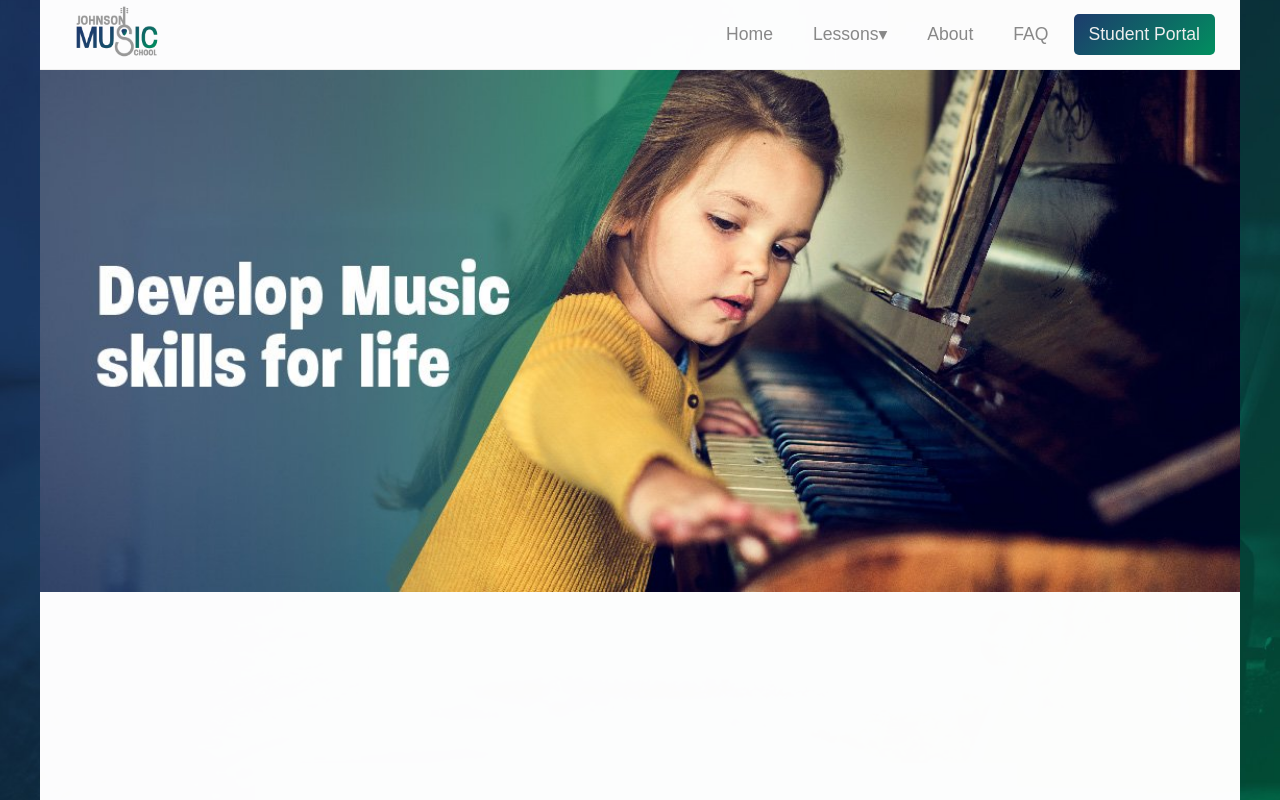
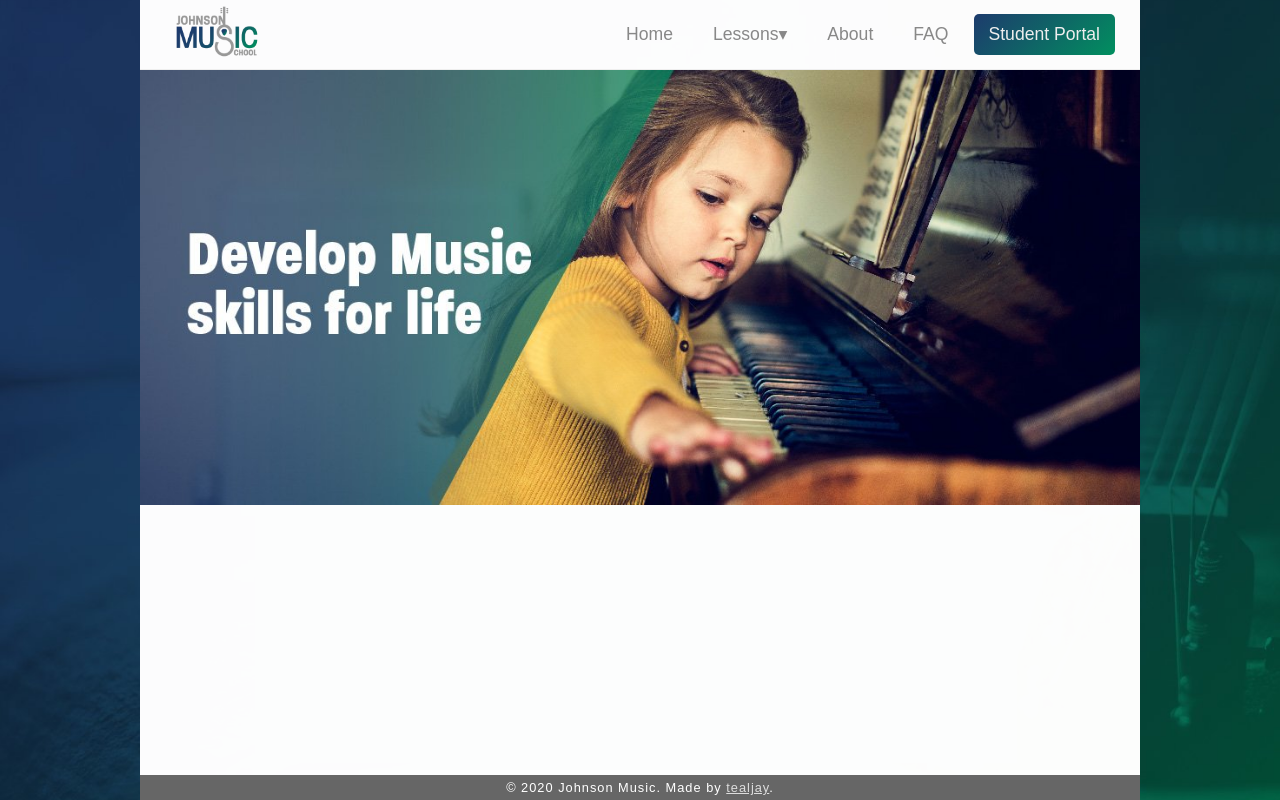
Before and after one commit to rachelktyjohnson/johnsonmusicschool, a PHP site: page / in a window 1280 px wide. Run offline with PHP 8.4, Linux system fonts and the light colour scheme; some web fonts are replaced.

Commit message:
:hammer: footer

```diff
--- a/css/styles.css
+++ b/css/styles.css
@@ -13,8 +13,9 @@ body {
 }
 
 .main-container {
-  with: 80%;
-  max-width: 1200px;
+  display: flex;
+  flex-direction: column;
+  max-width: 1000px;
   background: rgba(255, 255, 255, 0.99);
   margin: 0 auto;
   height: 100vh;
@@ -120,4 +121,18 @@ body {
   width: 100%;
 }
 
+footer {
+  background: #666;
+  color: white;
+  font-weight: 200;
+  font-size: 0.8rem;
+  text-align: center;
+  padding: 5px;
+  margin-top: auto;
+  letter-spacing: 1px;
+}
+footer a {
+  color: #ddd;
+}
+
 /*# sourceMappingURL=styles.css.map */
--- a/index.php
+++ b/index.php
@@ -48,7 +48,9 @@
 
         </main>
 
-
+        <footer>
+          <span>&copy; <?= date('Y');?> Johnson Music. Made by <a href="#">tealjay</a>.</span>
+        </footer>
       </div>
       <script
   src="https://code.jquery.com/jquery-3.5.0.js"
--- a/scss/styles.scss
+++ b/scss/styles.scss
@@ -15,8 +15,9 @@ body {
 }
 
 .main-container {
-  with: 80%;
-  max-width: 1200px;
+  display:flex;
+  flex-direction: column;
+  max-width: 1000px;
   background: rgba(255,255,255,0.99);
   margin: 0 auto;
   height: 100vh;
@@ -131,3 +132,17 @@ body {
     }
   }
 }
+
+footer{
+  background:#666;
+  color:white;
+  font-weight:200;
+  font-size:0.8rem;
+  text-align:center;
+  padding:5px;
+  margin-top:auto;
+  letter-spacing: 1px;
+  a{
+    color:#ddd;
+  }
+}
```
Also changed, not shown: 1 other file.
